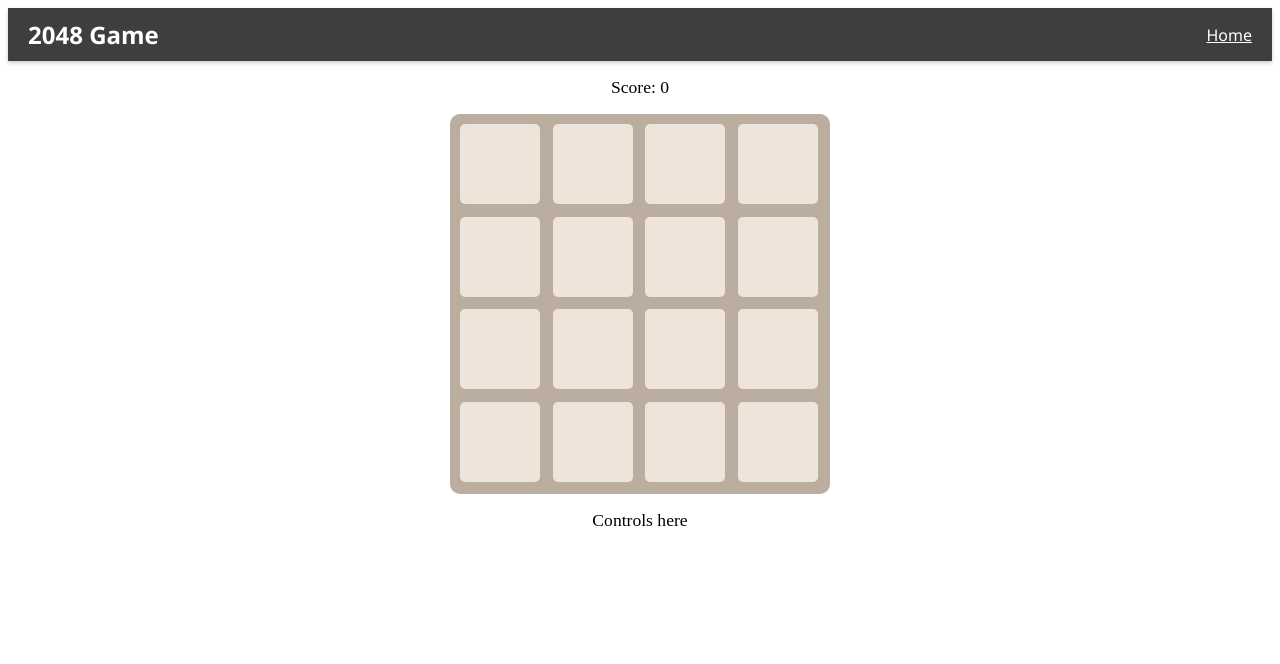
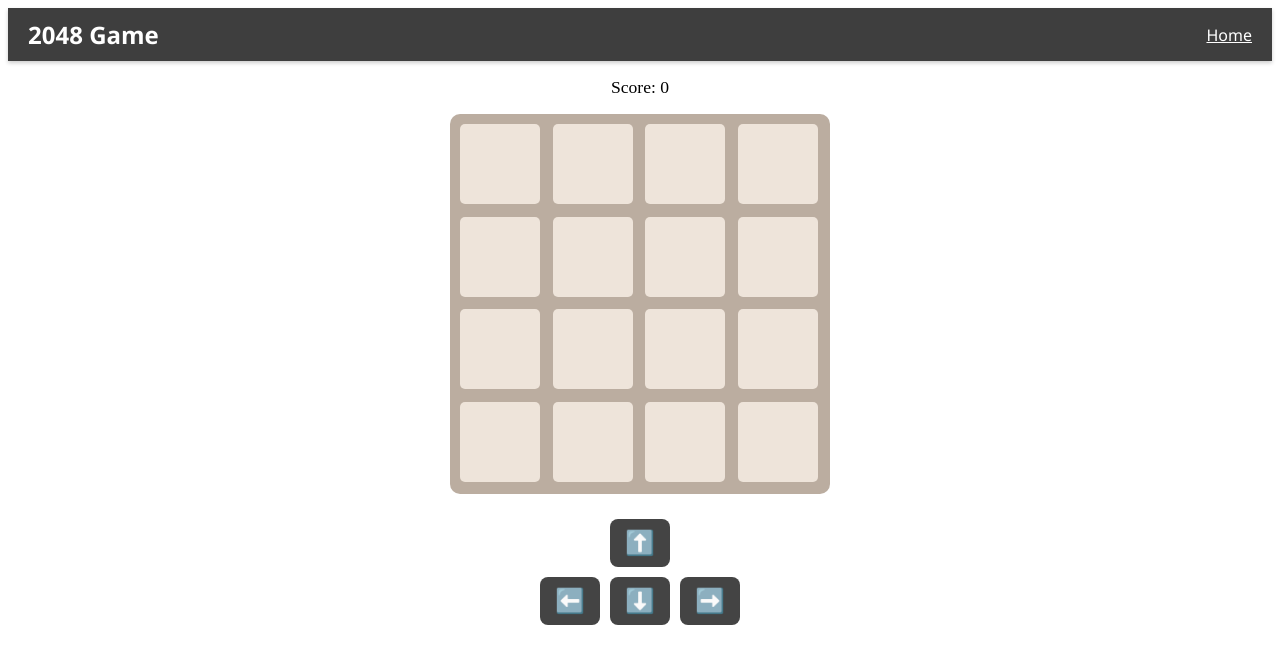
Before and after one commit to zvweiss/2048-Angular, an Angular app: page / in a window 1280 px wide. Shown: the top 664 px of the page. Built offline with nearby package versions, Linux system fonts and the light colour scheme.

Commit message:
add arrow buttons

```diff
--- a/src/app/pages/game-page/game-page.component.css
+++ b/src/app/pages/game-page/game-page.component.css
@@ -4,3 +4,31 @@
   margin: 1rem;
   font-size: 1.1rem;
 }
+
+.controls {
+  display: flex;
+  flex-direction: column;
+  align-items: center;
+  margin-top: 20px;
+}
+
+.controls button {
+  font-size: 1.5rem;
+  margin: 5px;
+  padding: 10px 15px;
+  border: none;
+  border-radius: 8px;
+  background-color: #444;
+  color: #fff;
+  cursor: pointer;
+  transition: background 0.3s;
+}
+
+.controls button:hover {
+  background-color: #666;
+}
+
+.controls div {
+  display: flex;
+  justify-content: center;
+}
--- a/src/app/pages/game-page/game-page.component.html
+++ b/src/app/pages/game-page/game-page.component.html
@@ -1,3 +1,10 @@
 <div class="score-placeholder">Score: 0</div>
 <app-game-board></app-game-board>
-<div class="controls-placeholder">Controls here</div>
+<div class="controls">
+  <button (click)="move('up')">⬆️</button>
+  <div>
+    <button (click)="move('left')">⬅️</button>
+    <button (click)="move('down')">⬇️</button>
+    <button (click)="move('right')">➡️</button>
+  </div>
+</div>
--- a/src/app/pages/game-page/game-page.component.ts
+++ b/src/app/pages/game-page/game-page.component.ts
@@ -9,4 +9,9 @@ import { GameBoardComponent } from '../../components/game-board/game-board.compo
   templateUrl: './game-page.component.html',
   styleUrls: ['./game-page.component.css'],
 })
-export class GamePageComponent {}
+export class GamePageComponent {
+  move(direction: 'up' | 'down' | 'left' | 'right') {
+    console.log(`Move: ${direction}`);
+    // Call game logic here later
+  }
+}
```
